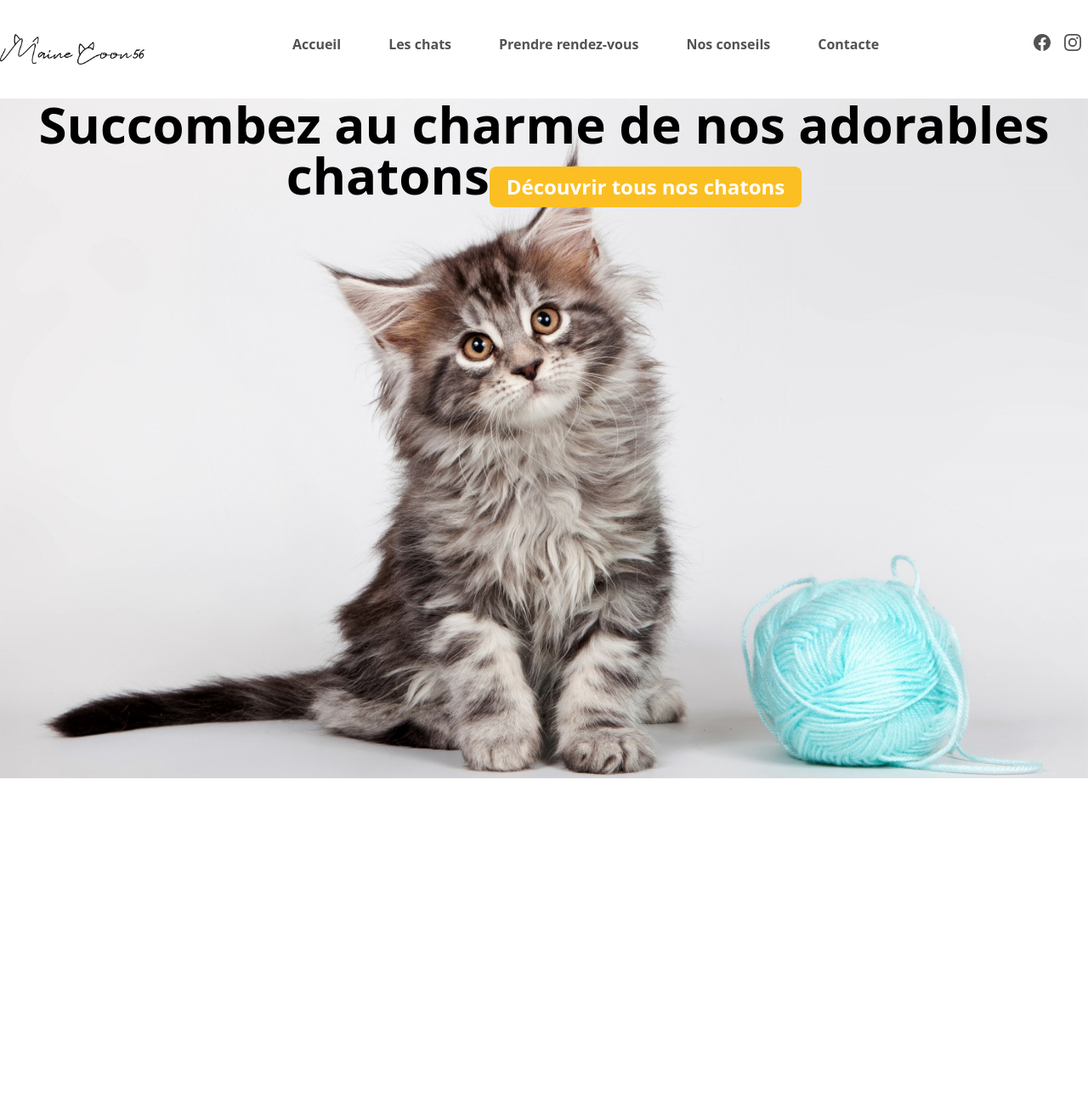
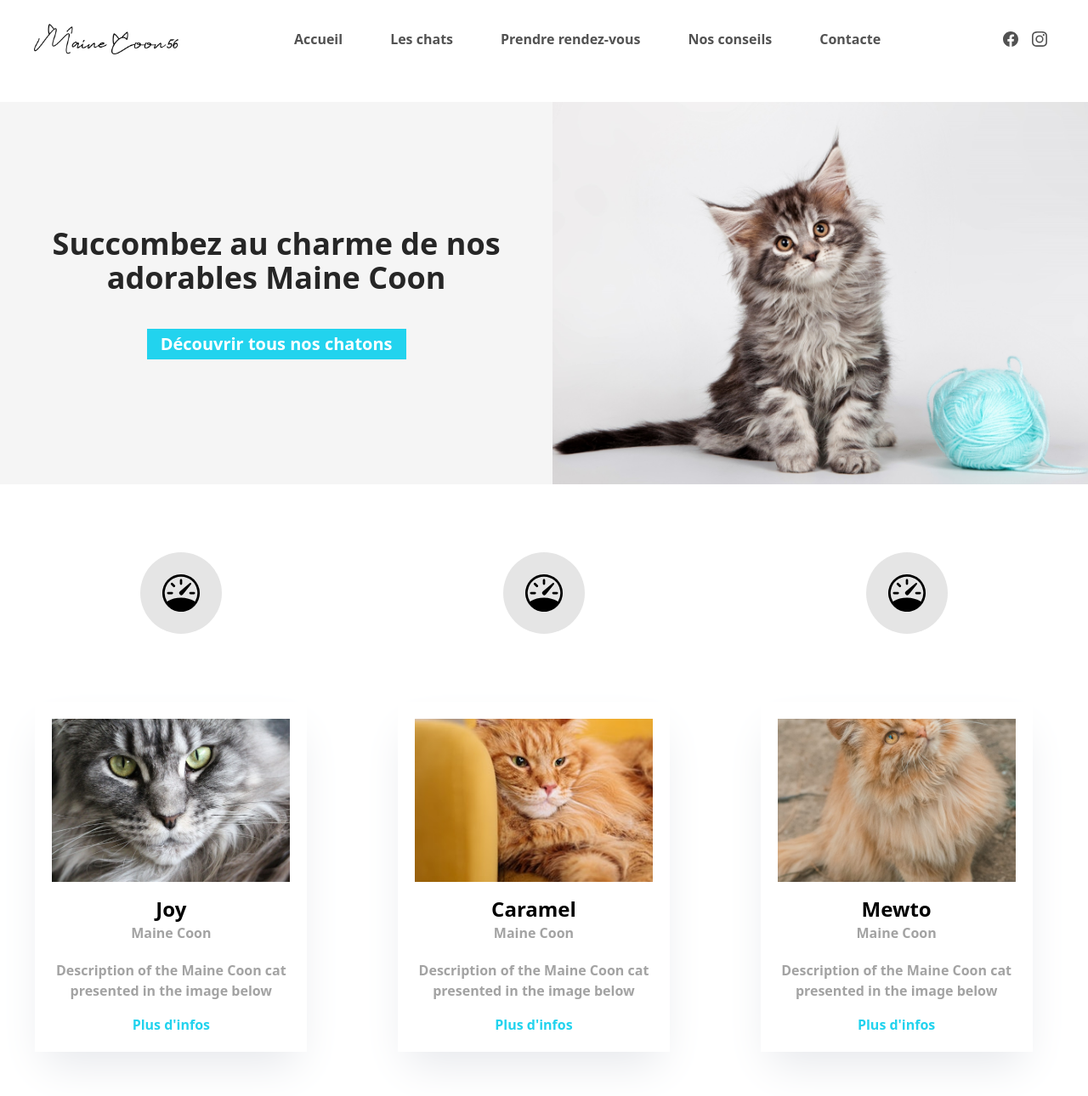
Before and after one commit to ethantaylan/main-coon-56, a React (Vite) app: page / in a window 1280 px wide. Shown: the top 1290 px of the page at 85% size. Before the commit the page ends 916 px from the top, so only its background shows below. Built offline with nearby package versions, Linux system fonts and the light colour scheme.

Commit message:
fastpush

```diff
--- /dev/null
+++ b/src/app/components/badges.tsx
@@ -0,0 +1,17 @@
+import { BsSpeedometer } from 'react-icons/bs';
+
+export const Badges = () => {
+  return (
+    <div className="mt-20 flex w-full justify-around items-center">
+      <div className="w-24 h-24 flex justify-center items-center rounded-full bg-neutral-200">
+        <BsSpeedometer size={44} />
+      </div>
+      <div className="w-24 h-24 flex justify-center items-center rounded-full bg-neutral-200">
+        <BsSpeedometer size={44} />
+      </div>
+      <div className="w-24 h-24 flex justify-center items-center rounded-full bg-neutral-200">
+        <BsSpeedometer size={44} />
+      </div>
+    </div>
+  );
+};
--- a/src/app/components/hero.tsx
+++ b/src/app/components/hero.tsx
@@ -1,23 +1,23 @@
 import BannerImg from '../assets/hero3.jpg';
 
-export const Hero = () => {
+export const Hero: React.FC = () => {
   const bannerStyle: React.CSSProperties = {
     backgroundImage: `url(${BannerImg})`,
-    height: 800,
     backgroundSize: 'cover',
-    backgroundPosition: 'center',
-    backgroundRepeat: 'no-repeat'
+    backgroundPosition: 'bottom',
+    backgroundRepeat: 'no-repeat',
   };
+
   return (
-    <div className="w-full h-full items-center flex">
-      <div style={bannerStyle} className="flex flex-col">
-        <p className="text-6xl max-w-prose text-center font-bold">
-          Succombez au charme de nos adorables chatons
-          <button className="rounded-lg font-semibold text-2xl mt-4 bg-amber-400 text-white py-2 px-5">
-            Découvrir tous nos chatons
-          </button>
-        </p>
+    <div style={{ height: 450 }} className="w-full mt-20 items-center flex">
+      <div className="w-full p-5 flex-col bg-neutral-100 flex items-center justify-center h-full">
+
+        <p className='text-4xl px-10 text-center text-neutral-800 font-semibold'>Succombez au charme de nos adorables Maine Coon </p>
+        <button className="hover:scale-105 transition font-semibold text-xl mt-10 bg-cyan-400 text-white py-1 px-4">
+          Découvrir tous nos chatons
+        </button>
       </div>
+      <div style={bannerStyle} className="flex w-full h-full flex-col"></div>
     </div>
   );
 };
--- a/src/app/components/navbar.tsx
+++ b/src/app/components/navbar.tsx
@@ -10,16 +10,16 @@ export interface Links {
 export const Navbar = () => {
   const Links: Links[] = [
     { title: 'Accueil', href: '/' },
-    { title: 'Les chats', href: 'les-chats' },
-    { title: 'Prendre rendez-vous', href: 'les-chats' },
-    { title: 'Nos conseils', href: 'contacte' },
+    { title: 'Les chats', href: '/les-chats' },
+    { title: 'Prendre rendez-vous', href: '/prendre-rdv' },
+    { title: 'Nos conseils', href: '/nos-conseils' },
     { title: 'Contacte', href: 'contacte' },
   ];
 
   return (
-    <div className="flex justify-between mb-10 text-neutral-600 w-full">
+    <div className="flex fixed top-0 bg-white px-10 py-7 justify-between mb-10 text-neutral-600 w-full">
       <img width={170} src={Logo} alt="logo" />
-      <div className="flex">
+      <div className="flex items-center">
         {Links.map((link, index) => (
           <NavLink
             className="px-7 last:pr-0 first:pl-0"
--- a/src/app/components/recent-cat-cards.tsx
+++ b/src/app/components/recent-cat-cards.tsx
@@ -18,11 +18,11 @@ export const CatCard: React.FC<CatCardProps> = ({
   return (
     <div
       style={{ width: 320 }}
-      className="mb-60 mr-6 bg-opacity-20 backdrop-blur-xl backdrop-brightness-150 -mt-10 w-full p-6 flex rounded-3xl bg-white shadow-gray-200 shadow-2xl"
+      className="mb-60 mt-20 mr-6 bg-opacity-20 backdrop-blur-xl backdrop-brightness-150 w-full p-5 flex bg-white shadow-gray-200 shadow-2xl"
     >
       <div className="flex flex-col">
         <img
-          className="rounded-2xl h-48 mb-1 w-full object-cover"
+          className="h-48 mb-1 w-full object-cover"
           src={img}
           alt="cat card"
         />
@@ -32,7 +32,7 @@ export const CatCard: React.FC<CatCardProps> = ({
           <p className="text-neutral-400 mt-5">{description} </p>
           <button
             onClick={onmMoreInfo}
-            className="text-amber-400 hover:text-amber-500 transition-all mt-4"
+            className="text-cyan-400 hover:text-cyan-500 transition-all mt-4"
           >
             Plus d'infos
           </button>
--- a/src/app/components/socials.tsx
+++ b/src/app/components/socials.tsx
@@ -8,13 +8,16 @@ export interface Socials {
 }
 
 export const Socials = () => {
+
+  const socialsIconSize: number = 18;
+
   const Socials: Socials[] = [
     {
-      icon: <BsFacebook size={20} />,
+      icon: <BsFacebook size={socialsIconSize} />,
       href: '/facebook',
     },
     {
-      icon: <BsInstagram size={20} />,
+      icon: <BsInstagram size={socialsIconSize} />,
       href: '/instagram',
     },
   ];
@@ -22,7 +25,7 @@ export const Socials = () => {
   return (
     <div className="flex">
       {Socials.map((social) => (
-        <NavLink className={'mx-2'} to={social.href}>
+        <NavLink className={'mx-2 flex items-center'} to={social.href}>
           {social.icon}
         </NavLink>
       ))}
--- a/src/app/pages/home.tsx
+++ b/src/app/pages/home.tsx
@@ -1,11 +1,15 @@
+import { Badges } from '../components/badges';
 import { Hero } from '../components/hero';
 import { Navbar } from '../components/navbar';
+import { RecentCats } from '../components/recent-cats';
 
 export const Home = () => {
   return (
     <div className="pt-10 font-sans font-semibold container mx-auto bg-white w-full justify-center flex flex-col items-center">
       <Navbar />
       <Hero />
+        <Badges />
+      <RecentCats />
     </div>
   );
 };
```
Also changed, not shown: 1 other file (tests, documents, lock files or other folders).
